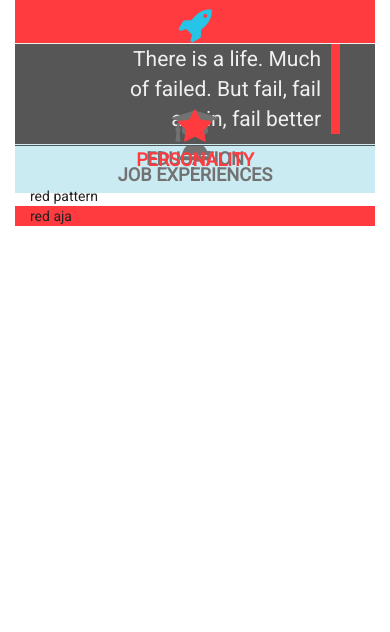
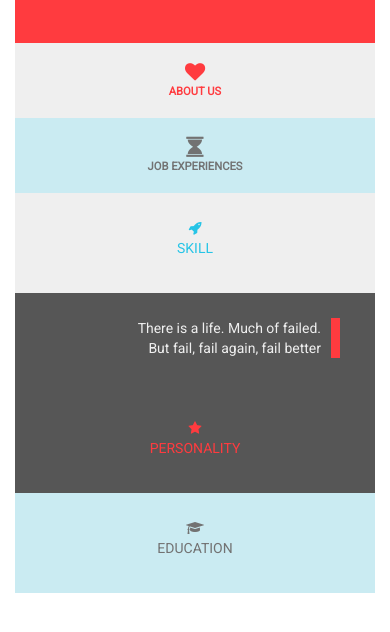
Before and after one commit to anggraito/profile-web, a website: page client/index.html in a window 390 px wide. Shown: the part 122-754 px from the top of the page. Drawn offline with nearby package versions, Linux system fonts and the light colour scheme.

Commit message:
setup mobile view

```diff
--- a/client/assets/css/master.css
+++ b/client/assets/css/master.css
@@ -42,11 +42,8 @@ body{
   padding: 0;
   margin: 0;
 }
-.box-wrap{
+.height-full{
   height: 150px;
-}
-.height-full{
-  height: 100%;
   text-align: center;
 }
 .height-half{
@@ -55,11 +52,11 @@ body{
 }
 .height-full a{
   text-decoration: none;
-  font-size: 1.3em;
+  font-size: 0.8em;
   font-weight: 700;
 }
 .height-full i{
-  font-size: 2em;
+  font-size: 1.8em;
 }
 .center-thing{
   position: absolute;
@@ -67,6 +64,9 @@ body{
   left: 50%;
   margin-right: -50%;
   transform: translate(-50%, -50%)
+}
+.height-middle{
+  height: 200px;
 }
 
 /* header------------------------- */
@@ -81,6 +81,8 @@ header p{
 }
 .header-bottom{
   padding: 0;
+}
+.education, about{
   position: relative;
 }
 .education a{
@@ -101,11 +103,30 @@ header p{
   width: 65%;
   text-align: right;
   border-right: 9px solid #FF3B3F;
-  font-size: 1.5em;
+  font-size: 1em;
   color: #efefef;
   font-weight: 500;
   padding-right: 10px;
   margin-right: 20px;
+}
+.wrapper{
+  display: -webkit-box;
+  display: -moz-box;
+  display: -ms-flexbox;
+  display: -webkit-flex;
+  display: flex;
+
+  -webkit-flex-flow: row wrap;
+  flex-flow: row wrap;
+}
+.wrapper > * {
+  flex: 1 100%;
+}
+.education{
+  order: 2;
+}
+.personality{
+  order: 1;
 }
 
 
@@ -114,21 +135,40 @@ header p{
 
 
 /* Small devices (tablets, 768px and up) */
-@media (min-width: 768px) { ... }
+@media (min-width: 768px) {
+  .height-full{
+    height: 250px;
+  }
+  .height-half{
+    height: 100%;
+  }
+}
 
 /* Medium devices (desktops, 992px and up) */
 @media (min-width: 992px) {
-  box-wrap{
-    height: 350px;
+  .height-full{
+    height: 300px;
+  }
+  .height-half{
+    height: 50%;
   }
 }
 
 /* Large devices (large desktops, 1200px and up) */
 @media (min-width: 1200px) {
-  .box-wrap{
+  .height-full{
     height: 400px;
   }
   .box-half{
     height: 200px;
   }
+  .height-full a{
+    font-size: 1.3em;
+  }
+  .height-full i{
+    font-size: 2em;
+  }
+  .just-quotes p{
+    font-size: 1.5em;
+  }
 }
--- a/client/index.html
+++ b/client/index.html
@@ -36,28 +36,30 @@
       </div>
     </div>
   </header>
+  <div class="clearfix"></div>
 
   <section class="container-fluid">
-    <div class="row box-half">
-      <div class="col-md-6 neutral height-full skill">
+    <div class="row height-middle">
+      <div class="col-sm-6 col-md-6 neutral height-half skill">
         <a href="#" class="center-thing">
           <i class="fa fa-rocket" aria-hidden="true"></i>
           <p>SKILL</p>
         </a>
       </div>
-      <div class="col-md-6 blackboard height-full just-quotes">
+      <div class="col-sm-6 col-md-6 blackboard height-half just-quotes">
         <p>There is a life. Much of failed. But fail, fail again, fail better</p>
       </div>
+      <div class="clearfix"></div>
     </div>
 
-    <div class="row box-half">
-      <div class="col-md-6 skyblue height-full education">
+    <div class="row height-middle wrapper">
+      <div class="col-md-6 skyblue height-half education">
         <a href="#" class="center-thing">
           <i class="fa fa-graduation-cap" aria-hidden="true"></i>
           <p>EDUCATION</p>
         </a>
       </div>
-      <div class="col-md-6 blackboard height-full personality">
+      <div class="col-md-6 blackboard height-half personality">
         <a href="#" class="center-thing">
           <i class="fa fa-star" aria-hidden="true"></i>
           <p>PERSONALITY</p>
@@ -65,16 +67,16 @@
       </div>
     </div>
 
-    <div class="row">
+    <!-- <div class="row">
       <div class="neutral">
         portofolio
       </div>
       <div class="blackboard interest">
         disini interest list
       </div>
-    </div>
+    </div> -->
   </section>
-
+<!--
   <footer class="container-fluid">
     <div class="row">
       <div class="col-md-6 copyright">
@@ -84,7 +86,7 @@
         red aja
       </div>
     </div>
-  </footer>
+  </footer>  -->
 
   <script src="https://code.jquery.com/jquery-3.2.1.slim.min.js" integrity="sha384-KJ3o2DKtIkvYIK3UENzmM7KCkRr/rE9/Qpg6aAZGJwFDMVNA/GpGFF93hXpG5KkN" crossorigin="anonymous"></script>
   <script src="https://cdnjs.cloudflare.com/ajax/libs/popper.js/1.11.0/umd/popper.min.js" integrity="sha384-b/U6ypiBEHpOf/4+1nzFpr53nxSS+GLCkfwBdFNTxtclqqenISfwAzpKaMNFNmj4" crossorigin="anonymous"></script>
```
